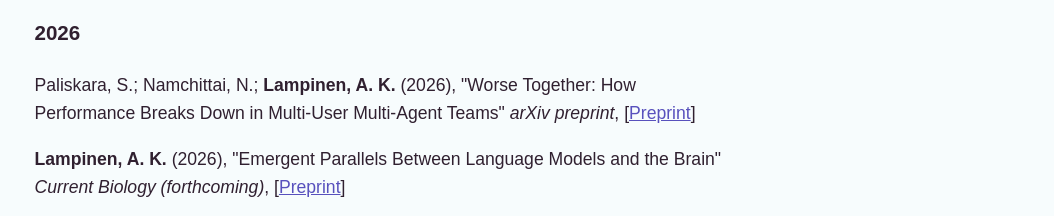
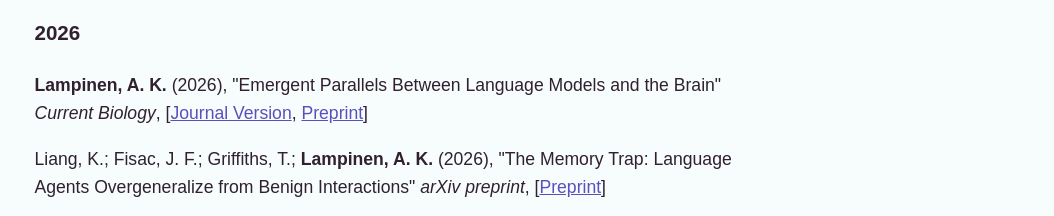
Before and after one commit to lampinen/lampinen.github.io, a plain HTML site: page publications.html in a window 1280 px wide. Shown: the part 151-367 px from the top of the page, 226-1280 px from the left. Drawn offline with Linux system fonts and the light colour scheme.

Commit message:
Papers, etc.

```diff
--- a/publications.html
+++ b/publications.html
@@ -58,8 +58,9 @@
 	<div class="content">
                 <p>This page provides a (laggy) list of selected publications. For an up-to-date, comprehensive list, see my <a href='https://scholar.google.com/citations?hl=en&user=_N44XxAAAAAJ&sortby=pubdate'>Google Scholar</a> or <a href='https://www.semanticscholar.org/author/Andrew-Kyle-Lampinen/32322945'>Semantic Scholar</a>.</p>
 		<h3>2026</h3>
+                    <p><b>Lampinen, A. K.</b> (2026), "Emergent Parallels Between Language Models and the Brain" <i>Current Biology</i>, [<a href='https://kwnsfk27.r.eu-west-1.awstrack.me/L0/https:%2F%2Fauthors.elsevier.com%2Fa%2F1o7FJ3QW8SDupa/1/010201a1e51f67b7-17fe8252-ba58-4d9e-9b5c-2b4e30ad54ea-000000/wvfCqFqZlkhIBAKtxNZk850PbAk=473'>Journal Version</a>, <a href='./papers/2026_emergent_parallels_LMs_brain.pdf'>Preprint</a>]</p>
+                    <p>Liang, K.; Fisac, J. F.; Griffiths, T.; <b>Lampinen, A. K.</b> (2026), "The Memory Trap: Language Agents Overgeneralize from Benign Interactions" <i>arXiv preprint</i>, [<a href='https://arxiv.org/abs/2611.07554'>Preprint</a>]</p>
                     <p>Paliskara, S.; Namchittai, N.; <b>Lampinen, A. K.</b> (2026), "Worse Together: How Performance Breaks Down in Multi-User Multi-Agent Teams" <i>arXiv preprint</i>, [<a href='https://arxiv.org/abs/2610.00583'>Preprint</a>]</p>
-                    <p><b>Lampinen, A. K.</b> (2026), "Emergent Parallels Between Language Models and the Brain" <i>Current Biology (forthcoming)</i>, [<a href='./papers/2026_emergent_parallels_LMs_brain.pdf'>Preprint</a>]</p>
                     <p>Feng, S.; Goodman, N. D.; Frank, M. C.; Hubinger, E.; Bogdan, P. C.<b>Lampinen, A. K.</b>; (2026), "When Do Models Admit They Are Wrong? Failure Disclosure Is Unstable Under Reinforcement Learning" <i>arXiv preprint</i>, [<a href='https://arxiv.org/abs/2609.33220'>Preprint</a>]</p>
                     <p>Bonnen, T.*; <b>Lampinen, A. K.*</b> (2026), "Data augmentation as a framework for modeling hippocampal contributions to generalization" <i>Current Opinion in the Behavioral Sciences</i>, (*equal contribution) [<a href='https://www.sciencedirect.com/science/article/abs/pii/S2352154626000392'>Journal</a>, <a href='https://arxiv.org/abs/2608.01297'>Preprint</a>]</p>
                     <p>Chaudhry, A.*; Thiagarajan, S.*; <b>Lampinen, A. K.</b>  (2025), "Improving Latent Generalization Using Test-time Compute" <i>3rd Conference on Language Modeling</i>, [<a href='https://arxiv.org/abs/2604.01430'>Preprint</a>]</p>
```
Also changed, not shown: index.html (+1 -1 lines), 1 other file.
